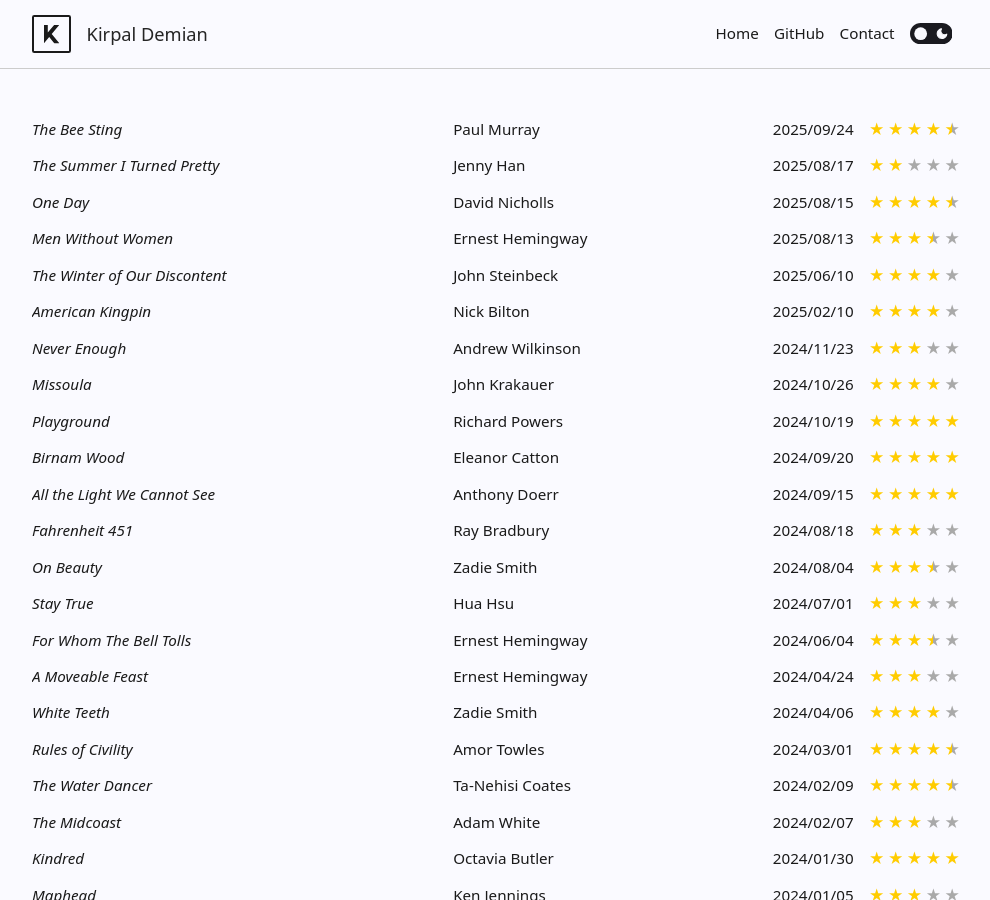
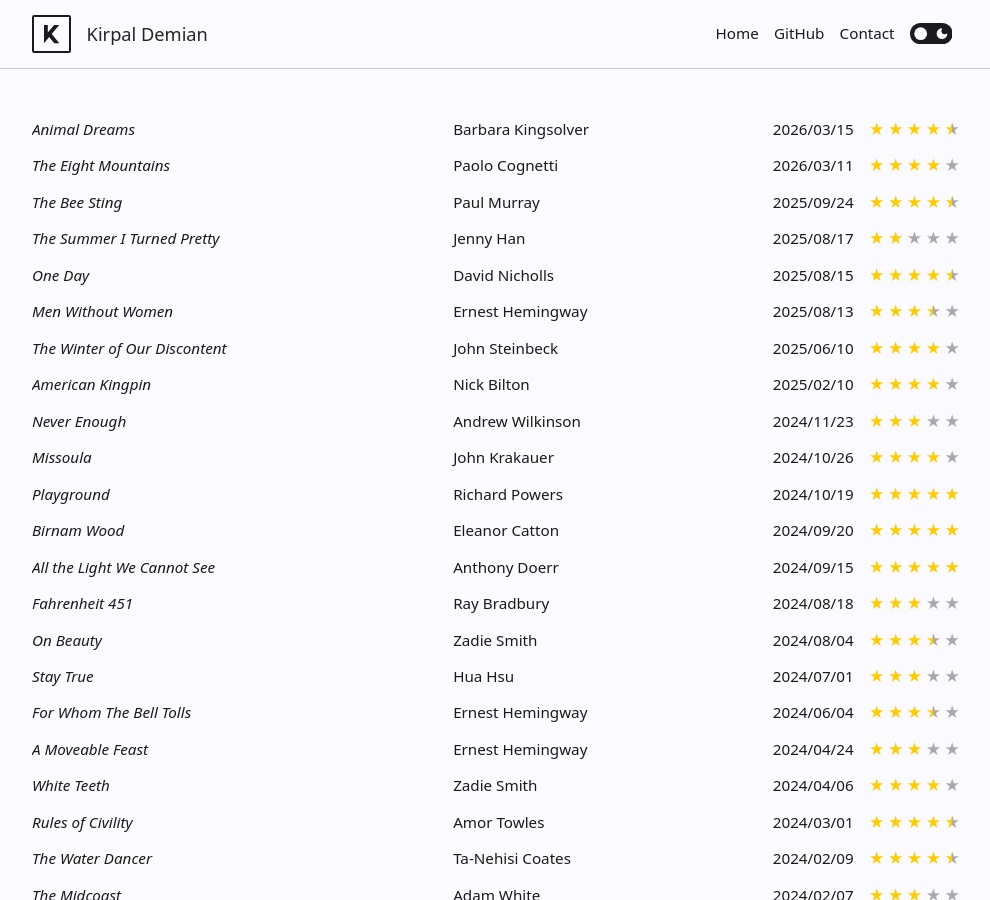
Before and after one commit to Kirpal/kirpal, a Jekyll site: the page built from reading.html, in a window 1280 px wide and 900 px high. Shown: the whole window, without its empty margins (144-1134 px from the left). Built offline with Jekyll 4.4.1, drawn with Linux system fonts in a browser that asks for light colours.

Commit message:
Update reading.yaml

```diff
--- a/_data/reading.yml
+++ b/_data/reading.yml
@@ -1,3 +1,19 @@
+- title: Animal Dreams
+  author: Barbara Kingsolver
+  isbn: 9780062278500
+  status: read
+  date_started: 2026/03/12
+  date_finished: 2026/03/15
+  rating: 4.5
+
+- title: The Eight Mountains
+  author: Paolo Cognetti
+  isbn: 9781501169885
+  status: read
+  date_started: 2026/03/08
+  date_finished: 2026/03/11
+  rating: 4
+
 - title: The Bee Sting
   author: Paul Murray
   isbn: 9780374600303
```
